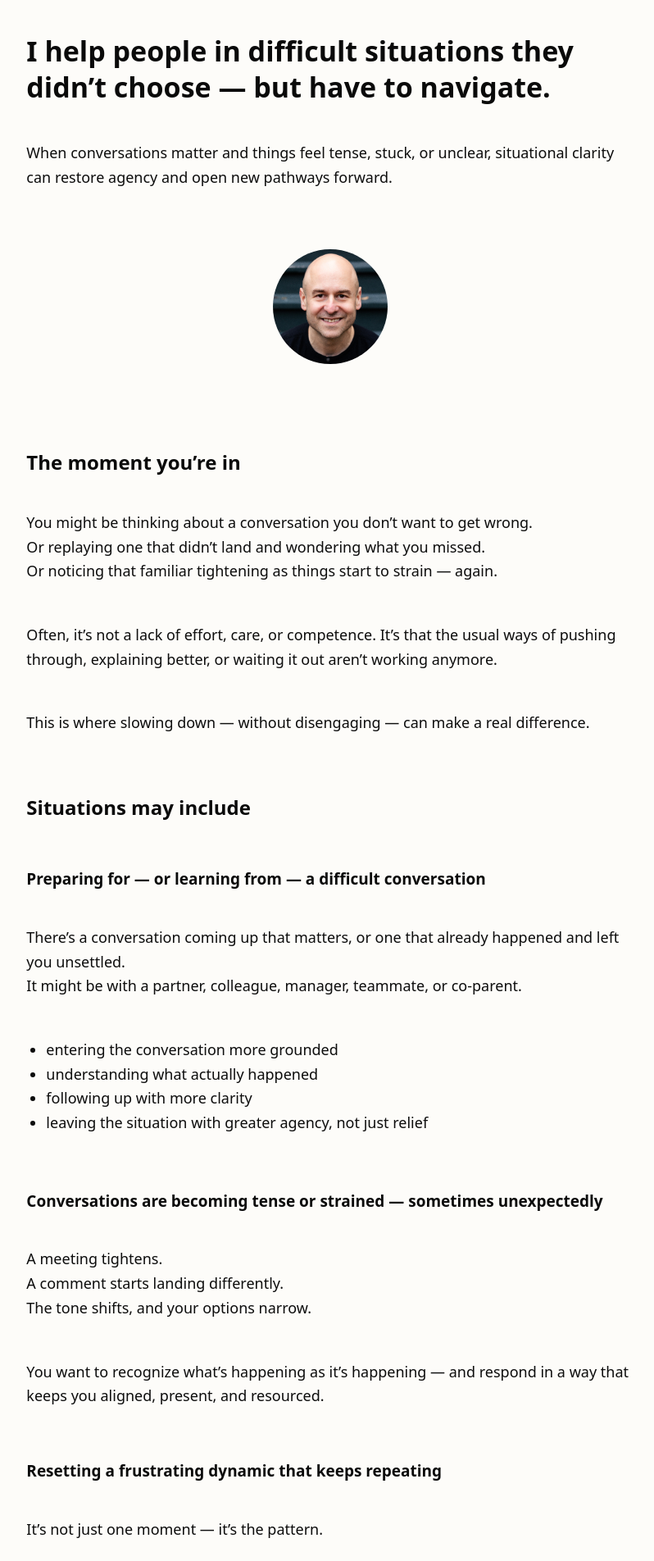
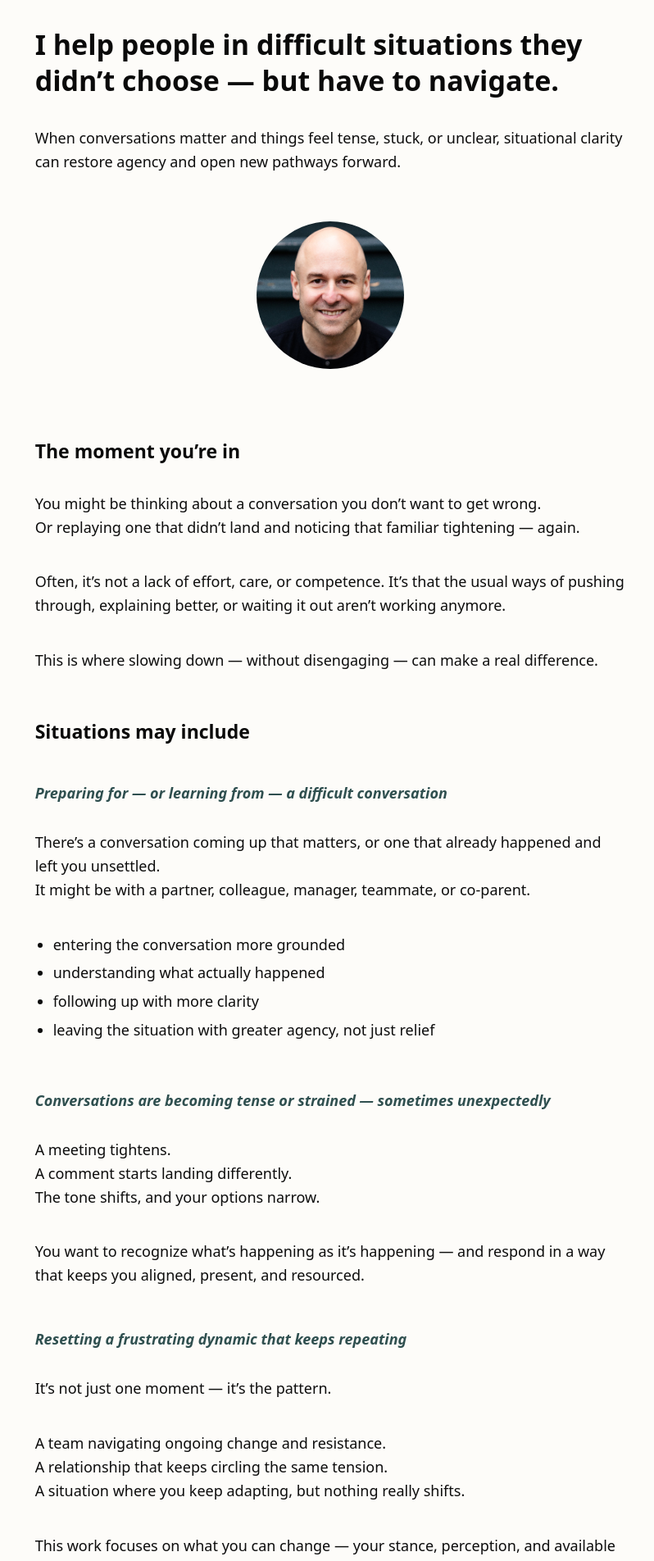
Before and after one commit to basil-family-lab/zen, a Jekyll site: the page built from index.md, in a window 1280 px wide. Shown: the top 1904 px of the page at 82% size, without its empty margins (237-1035 px from the left). Built offline with Jekyll 4.4.1, drawn with Linux system fonts in a browser that asks for light colours.

Commit message:
refactor: subtle layout

```diff
--- a/assets/css/style.css
+++ b/assets/css/style.css
@@ -15,13 +15,13 @@ body {
 /* Main reading column */
 
 main {
-  max-width: 72ch;
+  max-width: 70ch; /* slightly tighter */
   margin: 0 auto;
-  padding: 40px 20px 40px; /* reduced top padding */
+  padding: 32px 20px 36px; /* reduced vertical padding */
   display: flex;
   flex-direction: column;
-  gap: 32px;
-  line-height: 1.65;
+  gap: 24px; /* tighter rhythm */
+  line-height: 1.6; /* slightly firmer */
   font-size: 18px;
 }
 
@@ -31,33 +31,42 @@ h1,
 h2,
 h3 {
   line-height: 1.3;
-  margin: 0 0 12px;
-  color: #0a0a0a;
+  margin: 0 0 10px;
 }
 
 h1 {
   font-size: 34px;
+  color: #0a0a0a;
 }
 
 h2 {
-  font-size: 24px;
-  margin-top: 24px;
+  font-size: 23px;
+  margin-top: 20px;
+  color: #0a0a0a;
 }
 
+/* H3 = framed, quieter, orienting */
+
 h3 {
-  font-size: 19px;
-  margin-top: 16px;
+  font-size: 18px;
+  margin-top: 14px;
+  font-style: italic;
+  color: #2f4f4f;
 }
 
 /* Text */
 
 p {
+  margin: 0 0 14px; /* tighter paragraphs */
+}
+
+ul {
+  padding-left: 22px;
   margin: 0 0 16px;
 }
 
-ul {
-  padding-left: 24px;
-  margin: 0 0 20px;
+li {
+  margin-bottom: 6px;
 }
 
 /* Links */
@@ -72,9 +81,9 @@ a {
 
 .profile-image {
   display: block;
-  width: 140px;
-  max-width: 40%;
-  margin: 24px auto 32px;
+  width: 180px; /* increased presence */
+  max-width: 50%;
+  margin: 20px auto 28px;
   border-radius: 50%;
 }
 
@@ -82,9 +91,9 @@ a {
 
 footer {
   border-top: 1px solid #e6e1d7;
-  padding: 24px 20px 40px;
-  max-width: 72ch;
-  margin: 24px auto 0;
+  padding: 20px 20px 32px;
+  max-width: 70ch;
+  margin: 20px auto 0;
   font-size: 14px;
   color: #3a3a3a;
 }
--- a/index.md
+++ b/index.md
@@ -14,8 +14,7 @@ When conversations matter and things feel tense, stuck, or unclear, situational
 ## The moment you’re in
 
 You might be thinking about a conversation you don’t want to get wrong.
-Or replaying one that didn’t land and wondering what you missed.
-Or noticing that familiar tightening as things start to strain — again.
+Or replaying one that didn’t land and noticing that familiar tightening — again.
 
 Often, it’s not a lack of effort, care, or competence. It’s that the usual ways of pushing through, explaining better, or waiting it out aren’t working anymore.
 
```
